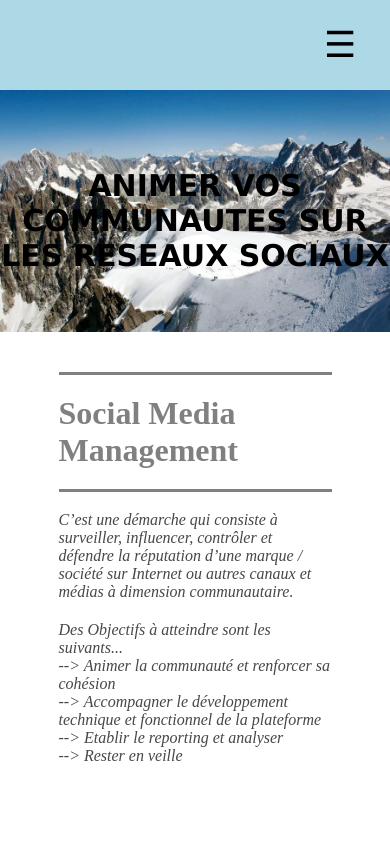
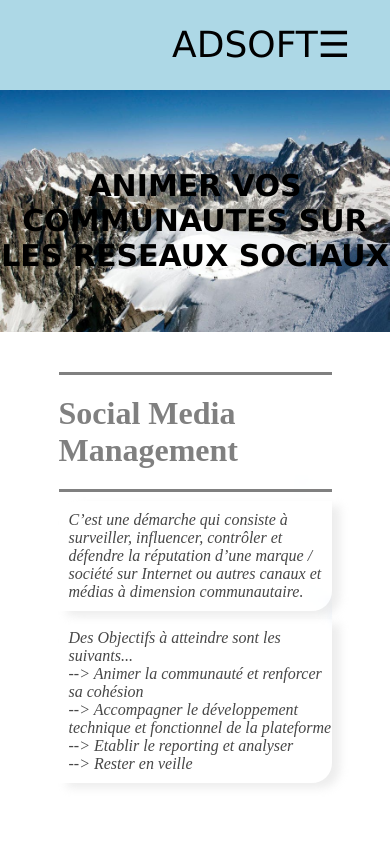
Before and after one commit to greenMb14/ADsoft, a plain HTML site: page social.html in a window 390 px wide. Shown: the top 844 px of the page. Drawn offline with Linux system fonts and the light colour scheme.

Commit message:
pages hébergement web, site web, design graphique,
finir le menu pour mobile et habiller les textes

```diff
--- a/Portfolio.css
+++ b/Portfolio.css
@@ -2,10 +2,8 @@
     margin: 0;
     padding: 0;
 }
-body{
-    display: flex;
-    flex-direction: column;
-}
+body{width: 100%;}
+
 ul{
     list-style-type: none;
 }
@@ -177,6 +175,12 @@ header{
 
 
 .h1-grille1{
+    background: url(images/font.png) no-repeat;
+    width: 100%;
+    background-size: cover;
+    padding-top: 5%;
+    padding-bottom: 5%;
+    height: 50px;
     margin: 40px 0px;
     text-align: center;
     font-size: 1.2em;
@@ -241,7 +245,7 @@ footer{
 .grid-items{
     width: 300px;
     height: 300px;
-    position: relative;
+
 
 }
 .bloc{
--- a/graphique.css
+++ b/graphique.css
@@ -111,7 +111,8 @@ header{
 .text{
     width: 70%;
     margin: 30px auto 150px auto;
-
+    background:url(images/font2.png) no-repeat;
+    background-size: cover;
 }
 .text h1{
     padding: 20px 0px;
@@ -129,9 +130,13 @@ header{
     transform: translateY(-10px);
 }
 .text p{
+    margin-top: 3%;
     padding: 30px 0px;
     color: rgb(71, 71, 71);
     font-style: italic;
+    box-shadow: 8px 5px 8px 0px rgba(196, 194, 194, 0.3);
+    border-radius: 0px 20px 0px 20px;
+    padding-left: 10px;
 }
 
 .section{
@@ -294,6 +299,15 @@ footer{
     line-height: 70px;
     display: none;
 }
+.logo{
+
+    text-decoration: none;
+    color: black;
+    font-family: lucida sans;
+}
+.logo:hover{
+    color: white;
+}
 .menu{
     margin: 0 30px 0 0;
     display: none;
@@ -316,7 +330,7 @@ label{
     font-size: 36px;
     line-height: 70px;
     display: none;
-    width: 26px;
+    width: 50%;
     float: right;
 }
 #toggle{
@@ -349,24 +363,15 @@ label{
 }
 
 /*banniere pour mobile*/
-
-.banner{
+.ban{
+    border-bottom: 15px solid lightblue;
     display: none;
 }
 
 @media only screen and (max-width:600px){
-    .banner{
+
+    .ban{
         display: block;
-        background: url(images/pay1.jpg) no-repeat;
-        width: 100%;
-        padding-top: 20%;
-        padding-bottom: 15%;
-        background-size: cover;
-        text-align: center;
-        color: black;
-        font-family: lucida sans;
-        font-weight: bold;
-        font-size: 30px;
     }
     .section{
         display: none;
--- a/hebergement.css
+++ b/hebergement.css
@@ -111,7 +111,8 @@ header{
 .text{
     width: 70%;
     margin: 30px auto 150px auto ;
-
+    background:url(images/font1.png) no-repeat;
+    background-size: cover;
 }
 .text h1{
     padding: 20px 0px;
@@ -127,58 +128,44 @@ header{
     transform: translateY(-10px);
 }
 .text p{
+    margin-top: 3%;
     padding: 20px 0px;
     color: rgb(71, 71, 71);
     font-style: italic;
+    box-shadow: 8px 5px 8px 0px rgba(196, 194, 194, 0.3);
+    border-radius: 20px 0px 20px 0px;
+    padding-left: 10px;
 }
 
 .slider{
     width: 50%;
     height: 400px;
     border: lightblue solid 5px;
-    background: url(images/hostinger-mutualise.jpg);
+    background: url(images/heb.jpg) no-repeat;
+    background-size: cover;
     margin: 100px auto;
     animation: slide 20s linear infinite;
 }
 @keyframes slide {
     10%{
-        background: url(images/hostinger-mutualise.jpg) no-repeat;
+        background: url(images/heb.jpg)no-repeat;
         width: 90%;
         background-size: cover;
     }
     25%{
-        background: url(images/hostinger-mutualise.jpg) no-repeat;
-        width: 50%;
+        background: url(images/hostinger-pricing-jun-21.jpg)no-repeat;
+        width: 90%;
         background-size: cover;
-    }
-    35%{
-        background: url(images/hostinger-pricing-jun-21.jpg) no-repeat;
-        width: 50%;
-        background-size: cover;
-
     }
     50%{
         background: url(images/hostinger-pricing-jun-21.jpg)no-repeat;
         width: 90%;
         background-size: cover;
     }
-    60%{
-        background: url(images/hostinger-pricing-jun-21.jpg)no-repeat;
-        width: 50%;
-        background-size: cover;
-
-    }
     75%{
         background: url(images/Hébergeur-web-IONOS.jpg)no-repeat;
         width: 90%;
         background-size: cover;
-
-    }
-    85%{
-        background: url(images/Hébergeur-web-IONOS.jpg)no-repeat;
-        width: 50%;
-        background-size: cover;
-
     }
     100%{
         background: url(images/Hébergeur-web-IONOS.jpg)no-repeat;
@@ -297,12 +284,9 @@ footer{
 
     text-align: right;
     height: 70px;
-    line-height: 70px;
     display: none;
 }
-.logo {
-    text-align: left;
-    margin: 0 100px 0 0;
+.logo{
     text-decoration: none;
     color: black;
     font-family: lucida sans;
@@ -313,7 +297,7 @@ footer{
 .menu{
     margin: 0 30px 0 0;
     display: none;
-    margin-top: -8%;
+
 }
 .menu a{
     text-decoration: none;
@@ -332,9 +316,12 @@ label{
     font-size: 36px;
     line-height: 70px;
     display: none;
-    width: 26px;
+    width: 50%;
     float: right;
-    margin-top: -10%;
+
+}
+.log{
+    font-size: 1.2em;
 }
 #toggle{
     display: none;
--- a/production.css
+++ b/production.css
@@ -129,6 +129,10 @@ header{
     padding: 30px 0px;
     color: rgb(71, 71, 71);
     font-style: italic;
+    box-shadow: 8px 5px 8px 0px rgba(196, 194, 194, 0.3);
+    border-radius: 20px 0px 20px 0px;
+    padding-left: 10px;
+    margin-top: 3%;
 }
 .video{
     display: flex;
@@ -293,6 +297,15 @@ footer{
     line-height: 70px;
     display: none;
 }
+.logo{
+
+    text-decoration: none;
+    color: black;
+    font-family: lucida sans;
+}
+.logo:hover{
+    color: white;
+}
 .menu{
     margin: 0 30px 0 0;
     display: none;
@@ -315,7 +328,7 @@ label{
     font-size: 36px;
     line-height: 70px;
     display: none;
-    width: 26px;
+    width: 50%;
     float: right;
 }
 #toggle{
--- a/site.css
+++ b/site.css
@@ -111,7 +111,8 @@ header{
 .text{
     width: 70%;
     margin: 30px auto 150px auto;
-
+    background:url(images/font2.png) no-repeat;
+    background-size: cover;
 }
 .text h1{
     padding: 20px 0px;
@@ -130,6 +131,10 @@ header{
     padding: 20px 0px;
     color: rgb(71, 71, 71);
     font-style: italic;
+    box-shadow: 8px 5px 8px 0px rgba(196, 194, 194, 0.3);
+    border-radius: 20px 0px 20px 0px;
+    padding-left: 10px;
+    margin-top: 3%;
 }
 
 .slider{
@@ -142,52 +147,29 @@ header{
 }
 @keyframes slide {
     10%{
-        background: url(images/blog-responsive-design-1200x600.jpg) no-repeat;
+        background: url(images/blog-responsive-design-1200x600.jpg)no-repeat;
         width: 90%;
         background-size: cover;
-
     }
     25%{
-        background: url(images/blog-responsive-design-1200x600.jpg) no-repeat;
-        width: 50%;
+        background: url(images/groupe-calliope.png)no-repeat;
+        width: 90%;
         background-size: cover;
-
-    }
-    35%{
-        background: url(images/groupe-calliope.png) no-repeat;
-        width: 50%;
-        background-size: cover;
-
     }
     50%{
         background: url(images/groupe-calliope.png)no-repeat;
         width: 90%;
         background-size: cover;
-
-    }
-    60%{
-        background: url(images/groupe-calliope.png)no-repeat;
-        width: 50%;
-        background-size: cover;
-
     }
     75%{
         background: url(images/before-and-after-980x360.jpg)no-repeat;
         width: 90%;
         background-size: cover;
-
-    }
-    85%{
-        background: url(images/before-and-after-980x360.jpg)no-repeat;
-        width: 50%;
-        background-size: cover;
-
     }
     100%{
         background: url(images/before-and-after-980x360.jpg)no-repeat;
         width: 90%;
         background-size: cover;
-
     }
 }
 
@@ -302,6 +284,15 @@ footer{
     line-height: 70px;
     display: none;
 }
+.logo{
+
+    text-decoration: none;
+    color: black;
+    font-family: lucida sans;
+}
+.logo:hover{
+    color: white;
+}
 .menu{
     margin: 0 30px 0 0;
     display: none;
@@ -324,7 +315,7 @@ label{
     font-size: 36px;
     line-height: 70px;
     display: none;
-    width: 26px;
+    width: 50%;
     float: right;
 }
 #toggle{
--- a/social.css
+++ b/social.css
@@ -110,7 +110,8 @@ header{
 .text{
     width: 70%;
     margin: 30px auto 150px auto;
-
+    background:url(images/font.png) no-repeat;
+    background-size: cover;
 }
 .text h1{
     margin-top: 15%;
@@ -131,7 +132,10 @@ header{
     padding: 10px 0px;
     color: rgb(71, 71, 71);
     font-style: italic;
-
+    box-shadow: 8px 5px 8px 0px rgba(196, 194, 194, 0.3);
+    border-radius: 20px 0px 20px 0px;
+    padding-left: 10px;
+    margin-top: 3%;
 }
 
 .slider{
@@ -143,52 +147,29 @@ header{
     animation: slide 20s linear infinite;
 }
 @keyframes slide {
-    15%{
-        background: url(images/J0ypLxCKzjX12HIF.jpg) no-repeat;
+    10%{
+        background: url(images/J0ypLxCKzjX12HIF.jpg)no-repeat;
         width: 90%;
-        height: 400px;
         background-size: cover;
     }
     25%{
-        background: url(images/social-media-hand.jpg) no-repeat;
-        width: 50%;
-        height:400px;
-        background-size: cover;
-    }
-    35%{
-        background: url(images/default_og.png) no-repeat;
-        width: 50%;
-        height:400px;
+        background: url(images/social-media-hand.jpg)no-repeat;
+        width: 90%;
         background-size: cover;
     }
     50%{
-        background: url(images/default_og.png)no-repeat;
+        background: url(images/social-media-hand.jpg)no-repeat;
         width: 90%;
-        height:400px;
-        background-size: cover;
-    }
-    60%{
-        background: url(images/default_og.png)no-repeat;
-        width: 50%;
-        height:400px;
         background-size: cover;
     }
     75%{
-        background: url(images/Social-Media-55-Digital-Marketing-Agency.jpg)no-repeat;
+        background: url(images/default_og.png)no-repeat;
         width: 90%;
-        height:400px;
-        background-size: cover;
-    }
-    85%{
-        background: url(images/Social-Media-55-Digital-Marketing-Agency.jpg)no-repeat;
-        width: 50%;
-        height:400px;
         background-size: cover;
     }
     100%{
-        background: url(images/Social-Media-55-Digital-Marketing-Agency.jpg)no-repeat;
+        background: url(images/default_og.png)no-repeat;
         width: 90%;
-        height:400px;
         background-size: cover;
     }
 }
@@ -305,6 +286,15 @@ footer{
     line-height: 70px;
     display: none;
 }
+.logo{
+
+    text-decoration: none;
+    color: black;
+    font-family: lucida sans;
+}
+.logo:hover{
+    color: white;
+}
 .menu{
     margin: 0 30px 0 0;
     display: none;
@@ -327,7 +317,7 @@ label{
     font-size: 36px;
     line-height: 70px;
     display: none;
-    width: 26px;
+    width: 50%;
     float: right;
 }
 #toggle{
--- a/social.html
+++ b/social.html
@@ -32,7 +32,7 @@
         </div>
          <!--hamburger-->
          <div class="nav">
-                <label for="toggle">&#9776;</label>
+                <label for="toggle"><a href="index.html" class="logo">ADSOFT</a>&#9776;</label>
                 <input type="checkbox" id="toggle">
                 <div class="menu">
                     <a href="index.html" class="accueil">ACCUEIL</a>
```
Also changed, not shown: Portfolio.html (+1 -1 lines), graphique.html (+2 -1 lines), hebergement.html (+5 -5 lines), production.html (+1 -1 lines), site.html (+1 -1 lines), images/affiche-de-papier-conception-graphique-avec-les-courses-colorées-brosse-125370723.jpg, images/font.png (added), images/font1.png (added), images/font4.png (added), images/heb.jpg (added), images/hostinger-mutualise.jpg, 2 other files.
